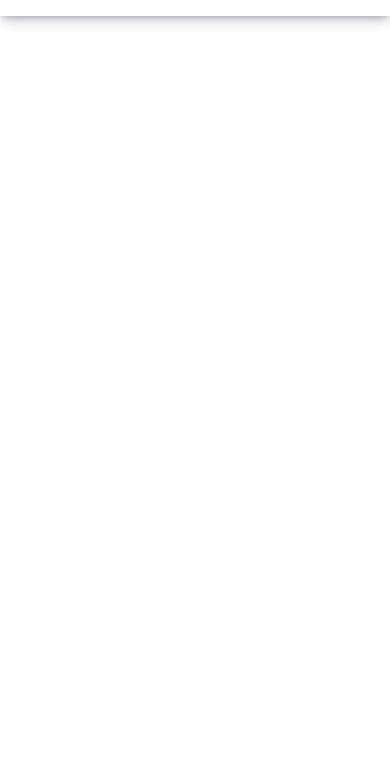
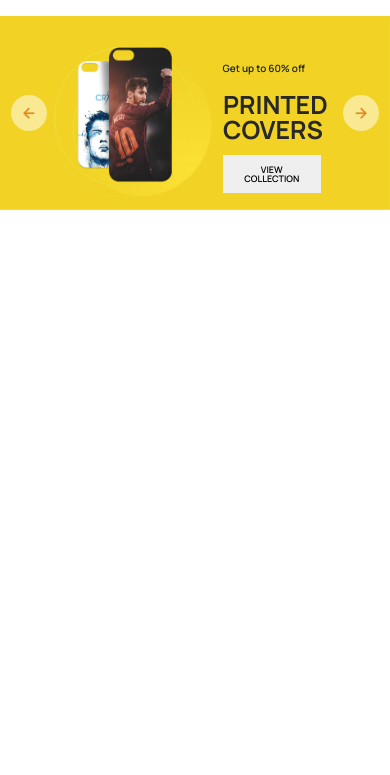
Before and after one commit to cpshibinoppo/kolly-sky, a plain HTML site: page index.html in a window 390 px wide. Shown: the part 69-844 px from the top of the page. Drawn offline with nearby package versions, Linux system fonts and the light colour scheme.

Commit message:
slider add

```diff
--- a/css/style.css
+++ b/css/style.css
@@ -19,7 +19,9 @@ header{
     font-weight: 500;
     transition: color 0.4s ease;
 }
-
+.img-fluid{
+    margin-left:25px ;
+}
 .navbar ul li a:hover{
     color: #d2401e;
 }
@@ -48,13 +50,13 @@ header{
     background: #fff;
     width: 100%;
     visibility: hidden;
-  opacity: 0;
-  transition: visibility 0s, opacity 0.3s linear;
+    opacity: 0;
+    transition: visibility 0s, opacity 0.3s linear;
 }
 .dropdown:hover .dropdown-content {
     display: grid;
     visibility: visible;
-  opacity: 1;
+    opacity: 1;
 }
 .dropdown-content a{
     text-decoration: none;
@@ -78,6 +80,7 @@ header{
     opacity: 0;
     visibility: hidden;
     transition: visibility 0s, opacity 0.3s linear;
+    z-index: 2;
 }
 
 .closex{
@@ -136,3 +139,134 @@ color: #d2401e;
     }
 
 }
+/* end navbar */
+/* slider start */
+.bx-left-arrow-alt,.bx-right-arrow-alt{
+    background: #fff;
+    color: #d2401e;
+    padding: 8px;
+    border-radius: 100%;
+    font-size: 20px;
+}
+.bx-left-arrow-alt:hover,.bx-right-arrow-alt:hover{
+    color: #fff;
+    background-color: #d2401e;
+}
+.con-slider1{
+    position: absolute;
+    top: 220px;
+    right: 200px;
+}
+.slider1p{
+    font-size: 24px;
+    font-weight: 600;
+}
+.slider1h1{
+    color: #282828;
+    font-size: 80px;
+    line-height: 1;
+    font-weight: 700;
+    text-transform: uppercase;
+}
+.slider1button,.slider2button{
+    border: none;
+    text-transform: uppercase;
+    margin-top: 25px;
+    font-weight: 600;
+    padding: 22px 43px;
+    line-height: 1;
+    transition: background 0.5s ease;
+    transition: color 0.3s ease;
+}
+.slider1button:hover{
+    color: #fff;
+    background: #d2401e;
+}
+.con-slider2{
+    position: absolute;
+    top: 230px;
+    left: 250px;
+}
+.slider2p{
+    color: #f7dc2f;
+    font-weight: 500;
+    font-size: 18px;
+}
+.slider2h1{
+    color: #fff;
+    font-size: 80px;
+    line-height: 1;
+    font-weight: 700;
+    text-transform: uppercase;
+}
+.slider2button:hover{
+    background: #f7dc2f;
+    color: #fff;
+}
+@media (max-width:1024px){
+    .con-slider1{
+        top: 140px;
+        right: 150px;
+    }
+    .slider1p{
+        font-size: 18px;
+    }
+    .slider1h1{
+        font-size: 60px;
+    }
+    .slider1button{
+        padding: 15px 25px;
+    }
+}
+@media (max-width:768px){
+    .con-slider1{
+        top: 110px;
+        right: 120px;
+    }
+    .slider1p{
+        font-size: 15px;
+    }
+    .slider1h1{
+        font-size: 40px;
+    }
+    .slider1button{
+        padding: 10px 15px;
+        font-size: 14px;
+        margin-top: 5px;
+    }
+}
+@media (max-width:500px){
+    .con-slider1{
+        top: 45px;
+        right: 70px;
+    }
+    .slider1p{
+        font-size: 10px;
+    }
+    .slider1h1{
+        font-size: 25px;
+    }
+    .slider1button{
+        padding: 10px 10px;
+        font-size: 9px;
+        margin-top: 5px;
+    }
+}
+@media (max-width:376px){
+    .con-slider1{
+        top: 30px;
+        right: 70px;
+    }
+    .slider1p{
+        font-size: 8px;
+    }
+    .slider1h1{
+        font-size: 20px;
+    }
+    .slider1button{
+        padding: 8px 8px;
+        font-size: 8px;
+        margin-top: 0;
+    }
+}
+/* end slider */
--- a/index.html
+++ b/index.html
@@ -8,6 +8,7 @@
     <link href='https://unpkg.com/boxicons@2.1.2/css/boxicons.min.css' rel='stylesheet'>
     <link rel="stylesheet" href="css/style.css" />
     <link rel="stylesheet" href="bootstrap-5.2.0-beta1-dist/css/bootstrap.css" />
+    <link rel="stylesheet" href="https://cdnjs.cloudflare.com/ajax/libs/animate.css/4.1.1/animate.min.css" />
     <title>Document</title>
 </head>
 
@@ -59,7 +60,7 @@
                         <div class="row userrow">
                             <div class="user-div navbar">
                                 <ul>
-                                    <li onclick="menushow()"><i class='bx bx-menu'></i></li>
+                                    <li><a onclick="menushow()"><i class='bx bx-menu'></i></a></li>
                                     <li><a href=""><i class='bx bx-user'></i><span> my account</span> </a></li>
                                     <li><a href=""><i class='bx bx-search'></i><span>find your search</span> </a></li>
                                     <li><a href=""><i class='bx bx-cart'></i><span>cart</span> </a></li>
@@ -82,8 +83,39 @@
                 </ul>
             </nav>
         </div>
+        <!-- slider start -->
+        <div id="carouselExampleControls" class="carousel slide" data-bs-ride="carousel">
+            <div class="carousel-inner">
+                <div class="carousel-item active ">
+                    <div class="col-3 con-slider1 ">
+                        <p class="slider1p animate__fadeInUp animate__animated animate__bounce">Get up to 60% off</p>
+                        <h1 class="slider1h1 animate__bounceInUp animate__animated animate__bounce ">Printed covers</h1>
+                        <button class="slider1button nimate__bounceInUp animate__animated animate__bounce">view collection</button>
+                    </div>
+                    <img src="img/slider1.webp" class="d-block w-100" alt="...">
+                </div>
+                <!-- <div class="carousel-item ">
+                    <div class="col-3 con-slider2">
+                        <p class="slider2p nimate__bounceInUp animate__animated animate__bounce">Get up to 60% off</p>
+                        <h1 class=" slider2h1 nimate__bounceInUp animate__animated animate__bounce">nature printed</h1>
+                        <button class="slider2button nimate__bounceInUp animate__animated animate__bounce">view collection</button>
+                    </div>
+                    <img src="img/slider2.webp" class="d-block w-100" alt="...">
+                </div> -->
+            </div>
+            <button class="carousel-control-prev" type="button" data-bs-target="#carouselExampleControls"
+                data-bs-slide="prev">
+                <i class='bx bx-left-arrow-alt' aria-hidden="true"></i>
+            </button>
+            <button class="carousel-control-next" type="button" data-bs-target="#carouselExampleControls"
+                data-bs-slide="next">
+                <i class='bx bx-right-arrow-alt' aria-hidden="true"></i>
+            </button>
+        </div>
+        <!-- slider end-->
     </div>
-    <source src="bootstrap-5.2.0-beta1-dist/js/bootstrap.js" />
+
+    <script src="bootstrap-5.2.0-beta1-dist/js/bootstrap.js"></script>
     <script src="js/main.js"></script>
 </body>
 
```
Also changed, not shown: img/slider1.webp (added), img/slider2.webp (added), js/main.js (line endings or trailing spaces).
